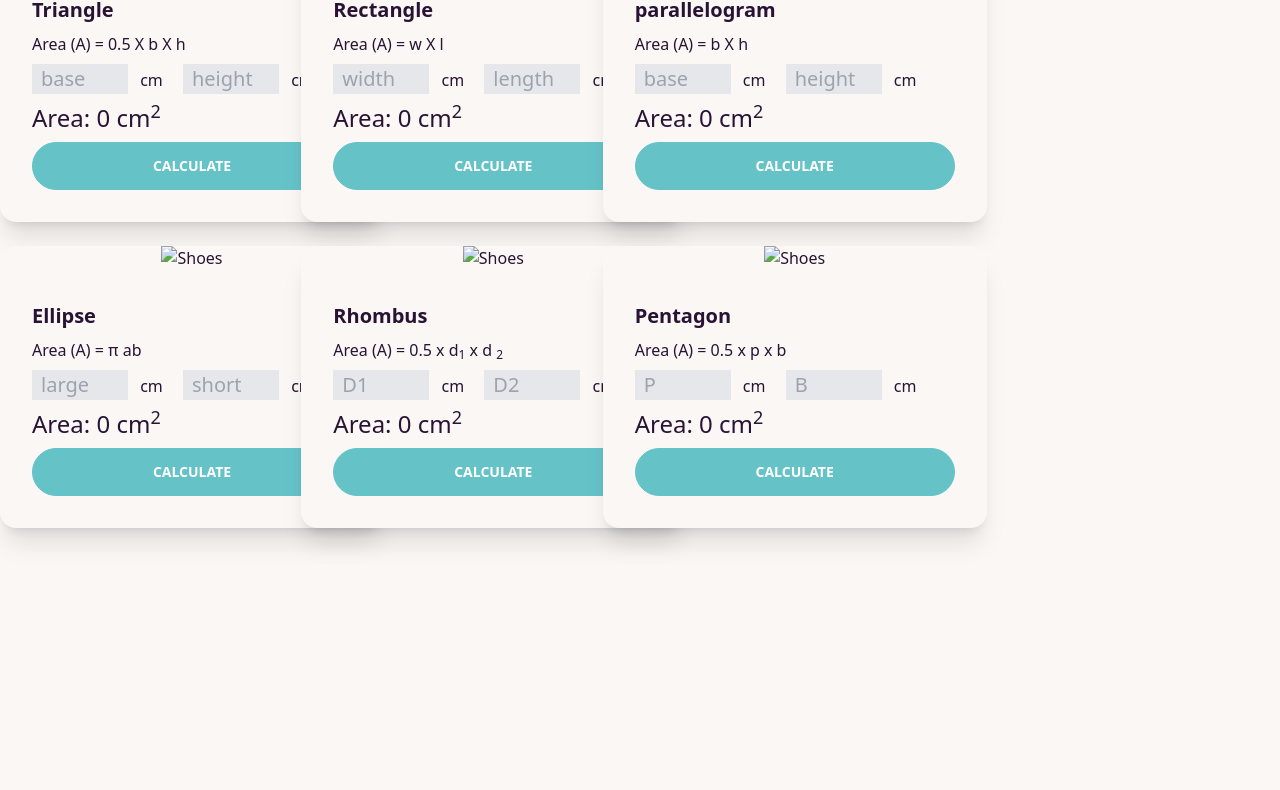
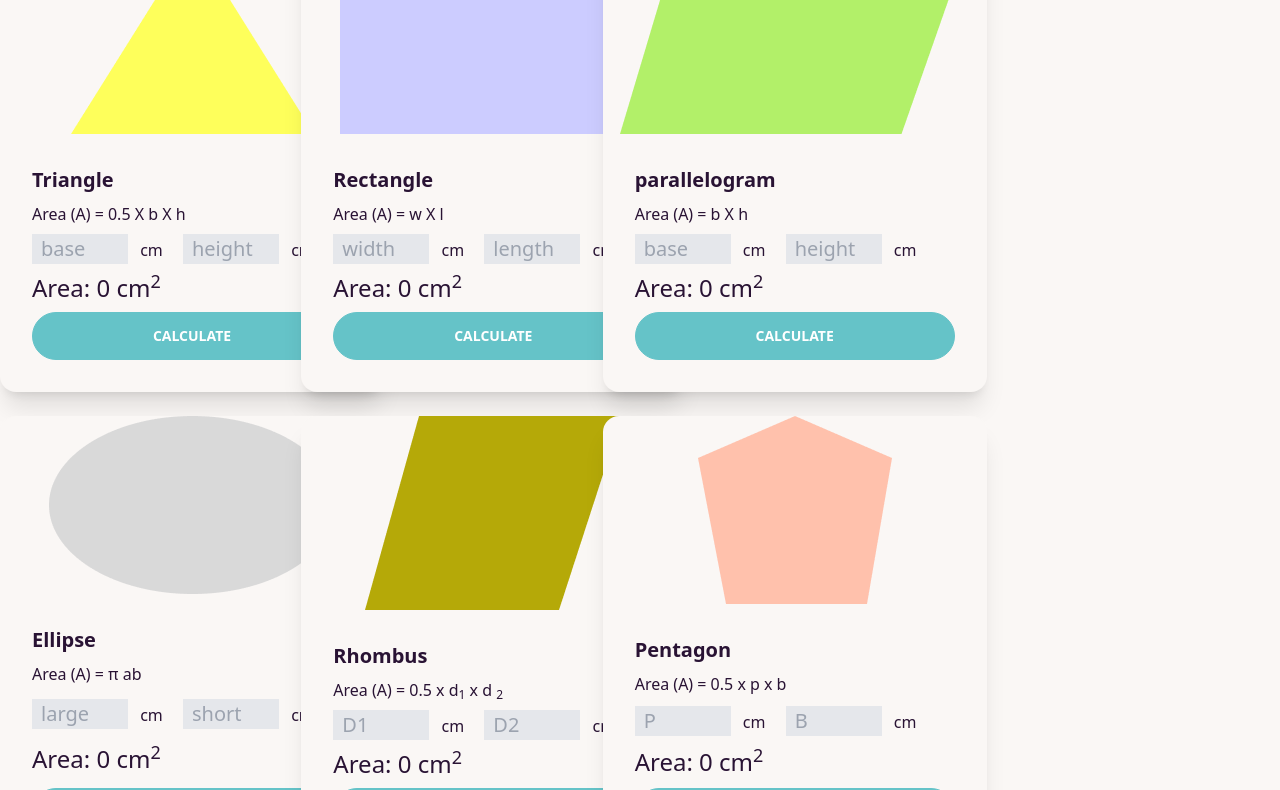
Before and after one commit to Jasminch01/Geometry-Genius, a plain HTML site: page index.html in a window 1280 px wide. Shown: the part 100-890 px from the top of the page. Before the commit the page ends 800 px from the top, so only its background shows below. Drawn offline with nearby package versions, Linux system fonts and the light colour scheme; the site is published under a folder, as on GitHub Pages, so addresses that start at the root find nothing.

Commit message:
add dot for img

```diff
--- a/index.html
+++ b/index.html
@@ -20,7 +20,7 @@
             <div class="flex-1 grid grid-cols-1 md:grid-cols-2 lg:grid-cols-3 gap-6">
                 <!-- Triangle card -->
                 <div class="card w-96 bg-base-100 shadow-xl hover:bg-sky-300">
-                    <figure><img src="/images/triangle.png" alt="Shoes" /></figure>
+                    <figure><img src="./images/triangle.png" alt="Shoes" /></figure>
                     <div class="card-body">
                       <h2 class="card-title">Triangle</h2>
                       <p>Area (A) = 0.5 X b X h</p>
@@ -39,7 +39,7 @@
                   </div>
                 <!-- Rectangle card -->
                 <div class="card w-96 bg-base-100 shadow-xl hover:bg-cyan-300">
-                    <figure><img src="/images/rectangle.png" alt="Shoes" /></figure>
+                    <figure><img src="./images/rectangle.png" alt="Shoes" /></figure>
                     <div class="card-body">
                       <h2 class="card-title">Rectangle</h2>
                       <p>Area (A) = w X l</p>
@@ -59,7 +59,7 @@
 
                 <!-- parallelogram card -->
                 <div class="card w-96 bg-base-100 shadow-xl hover:bg-teal-300">
-                    <figure><img src="/images/parallelogram.png" alt="Shoes" /></figure>
+                    <figure><img src="./images/parallelogram.png" alt="Shoes" /></figure>
                     <div class="card-body">
                       <h2 class="card-title">parallelogram</h2>
                       <p>Area (A) = b X h</p>
@@ -78,7 +78,7 @@
                   </div>
                 <!-- Ellipse card -->
                 <div class="card w-96 bg-base-100 shadow-xl hover:bg-green-300">
-                    <figure><img src="/images/ellipse.png" alt="Shoes" /></figure>
+                    <figure><img src="./images/ellipse.png" alt="Shoes" /></figure>
                     <div class="card-body">
                       <h2 class="card-title">Ellipse</h2>
                       <p>Area (A) = π ab</p>
@@ -97,7 +97,7 @@
                   </div>
                 <!-- Rhombus card -->
                 <div class="card w-96 bg-base-100 shadow-xl hover:bg-emerald-300">
-                  <figure><img src="/images/rhombus.png" alt="Shoes" /></figure>
+                  <figure><img src="./images/rhombus.png" alt="Shoes" /></figure>
                   <div class="card-body">
                     <h2 class="card-title">Rhombus</h2>
                     <p>Area (A) = 0.5 x d<sub>1</sub> x d <sub>2</sub></p>
@@ -116,7 +116,7 @@
                 </div>
                 <!-- Pentagon card -->
                 <div class="card w-96 bg-base-100 shadow-xl hover:bg-lime-300">
-                  <figure><img src="/images/pentagon.png" alt="Shoes" /></figure>
+                  <figure><img src="./images/pentagon.png" alt="Shoes" /></figure>
                   <div class="card-body">
                     <h2 class="card-title">Pentagon</h2>
                     <p>Area (A) = 0.5 x p x b</p>
```
